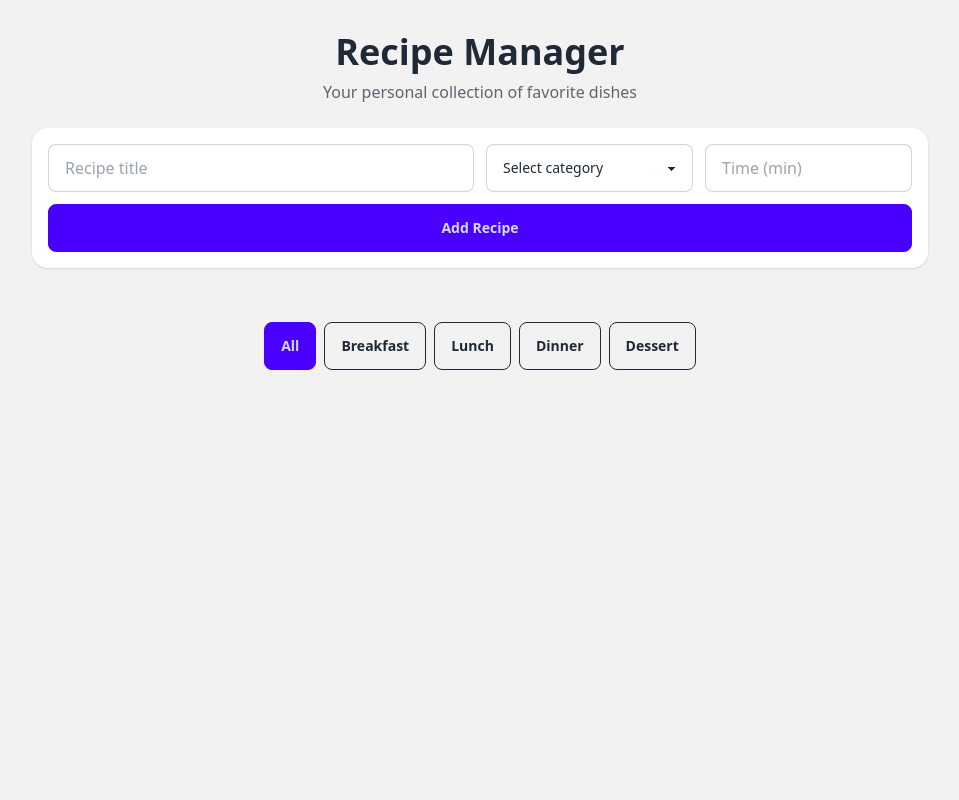
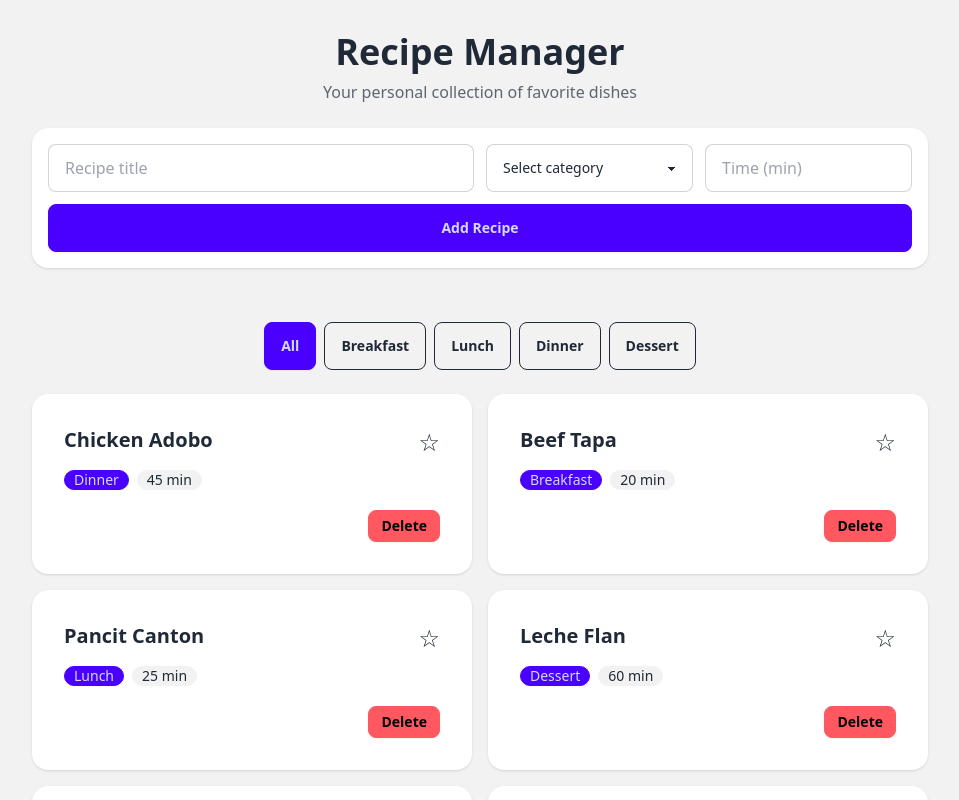
Before and after one commit to kristiandavealli/recipe-manager, a React (Vite) app: page / in a window 1280 px wide. Shown: the top 800 px of the page, without its empty margins (160-1119 px from the left). Built offline with nearby package versions, Linux system fonts and the light colour scheme.

Commit message:
Implement recipe list

```diff
--- a/src/components/RecipeList.jsx
+++ b/src/components/RecipeList.jsx
@@ -3,12 +3,27 @@ import RecipeCard from "./RecipeCard";
 export default function RecipeList({ recipes, onToggleFavorite, onDelete }) {
   // TODO: if recipes.length === 0, render a friendly empty-state message
   //       (e.g., "No recipes match this filter.").
+  if (recipes.length === 0) {
+    return (
+      <div className="text-center py-8 text-base-content/70">
+        No recipes match this filter.
+      </div>
+    );
+  }
 
   return (
     <div className="grid grid-cols-1 md:grid-cols-2 gap-4">
       {/* TODO: map over recipes and render a <RecipeCard /> for each.
           - Pass recipe, onToggleFavorite, onDelete as props.
           - Use recipe.id as the key. */}
+      {recipes.map((recipe) => (
+        <RecipeCard
+          key={recipe.id}
+          recipe={recipe}
+          onToggleFavorite={onToggleFavorite}
+          onDelete={onDelete}
+        />
+      ))}
     </div>
   );
 }
```
